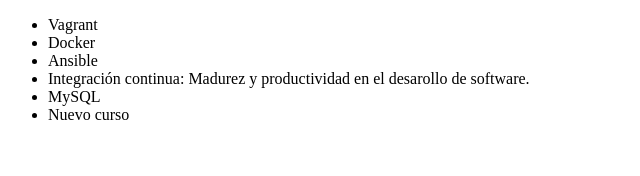
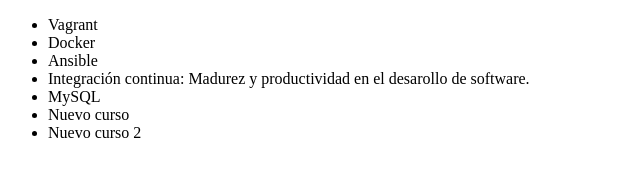
Before and after one commit to ArmandoPG/alura-git, a plain HTML site: page index.html in a window 1280 px wide. Shown: the whole page, without its empty margins (0-640 px from the left). Drawn offline with Linux system fonts and the light colour scheme.

Commit message:
se anadio nuevo curso 2

```diff
--- a/index.html
+++ b/index.html
@@ -16,6 +16,7 @@
         <li> Integración continua: Madurez y productividad en el desarollo de software. </li>
         <li> MySQL </li>
         <li> Nuevo curso </li>
+        <li> Nuevo curso 2</li>
     </ul>
 </body>
 
```
